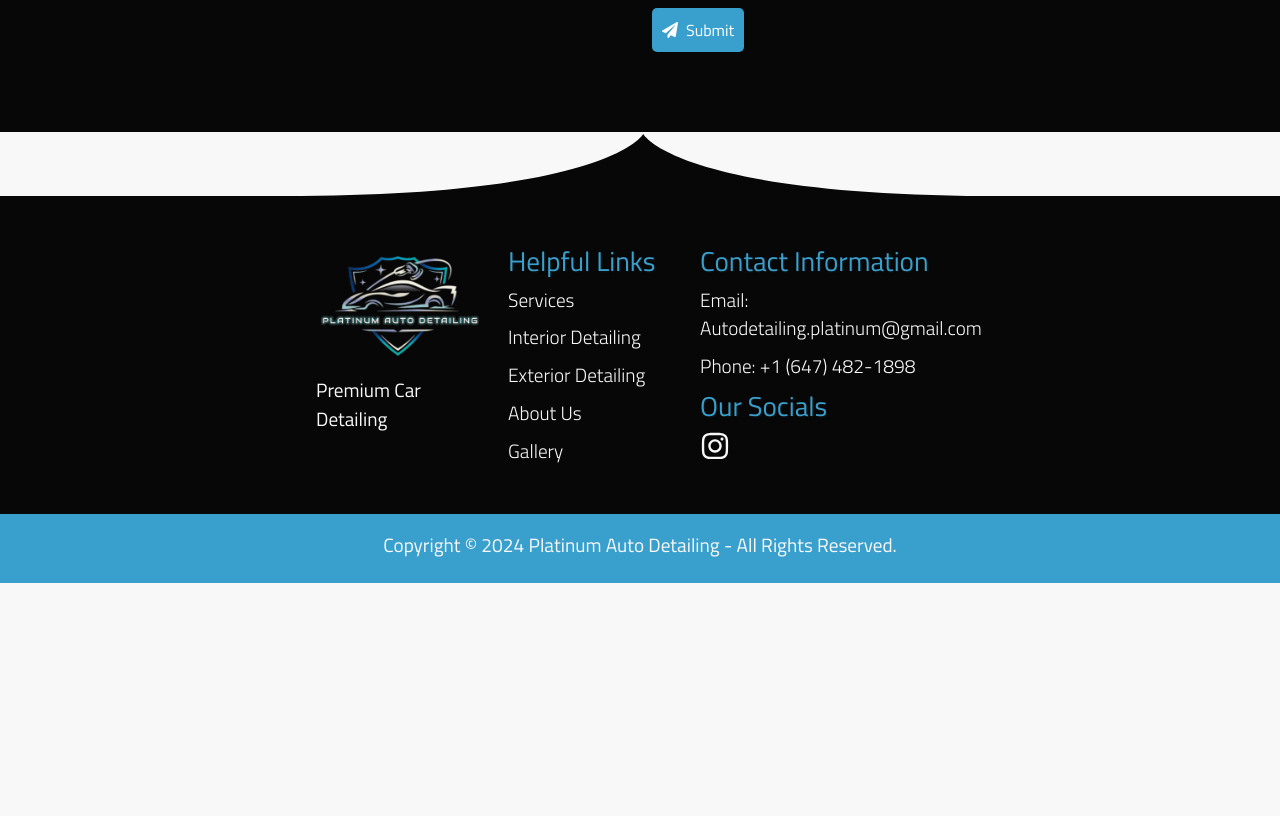
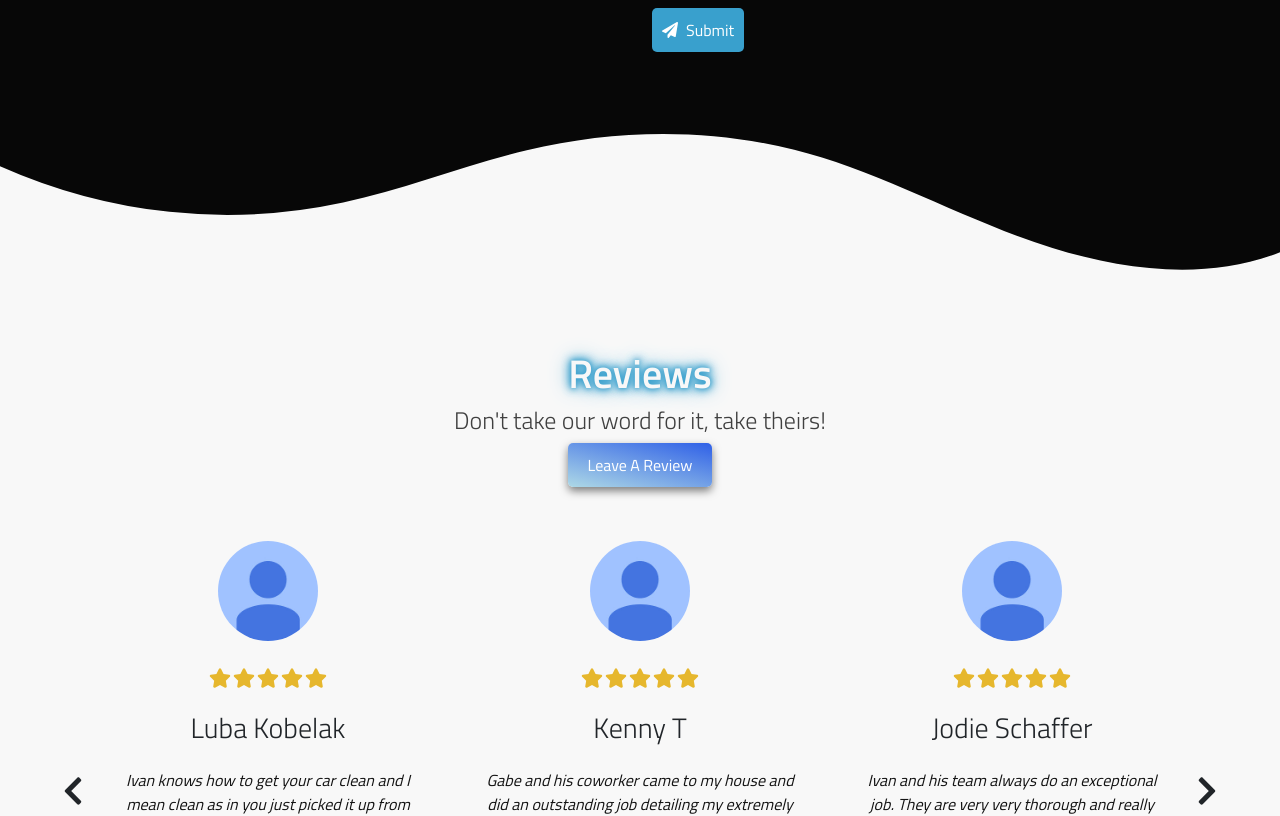
Before and after one commit to grantmacmillan/platinum-auto-detailing, a Next.js app: page /contact in a window 1280 px wide. Shown: the part 740-1556 px from the top of the page. Before the commit the page ends 1323 px from the top, so only its background shows below. Built offline with nearby package versions, Linux system fonts and the light colour scheme; no server answers.

Commit message:
small changes

```diff
--- a/app/components/CustomFooter.js
+++ b/app/components/CustomFooter.js
@@ -43,7 +43,7 @@
                             <h4>Contact Information</h4>
                             <p><Link className='contact-link' href="mailto:autodetailing.platinum@gmail.com" target='_blank'>Email: Autodetailing.platinum@gmail.com</Link></p>
                             <p><Link className='contact-link' href="tel:44544" target='_blank'>Phone: +1 (647) 482-1898</Link></p>
-                            <h4 className='footer-heading'>Our Socials</h4>
+                            <h4 className='footer-heading'>Follow Us</h4>
                             <div className="d-flex justify-content-start align-items-center mt-2">
                                 <a href="https://instagram.com/platinumamd" aria-label="Instagram" target="_blank" rel="noopener noreferrer">
                                     <FaInstagram size={30} className="icon-style-light" />
--- a/app/contact/contact.module.css
+++ b/app/contact/contact.module.css
@@ -4,4 +4,6 @@
 
 .contactContainer {
     padding-top: 150px;
+    background-color: var(--container-color-dark);
+
 }
--- a/app/contact/page.js
+++ b/app/contact/page.js
@@ -1,6 +1,7 @@
 
 import ContactForm from "../components/ContactForm";
 import styles from './contact.module.css';
+import Testimonials from '../components/Testimonials';
 
 const BASE_URL = process.env.NEXT_PUBLIC_BASE_URL;
 
@@ -11,11 +12,19 @@
 
 export default function Contact() {
     return (
-        <div className={styles.main}>
+        <div >
             <div className={styles.contactContainer}>
                 <ContactForm />
 
             </div>
+            <div className="custom-shape-divider-top-1721843337">
+                <svg data-name="Layer 1" xmlns="http://www.w3.org/2000/svg" viewBox="0 0 1200 120" preserveAspectRatio="none">
+                    <path d="M321.39,56.44c58-10.79,114.16-30.13,172-41.86,82.39-16.72,168.19-17.73,250.45-.39C823.78,31,906.67,72,985.66,92.83c70.05,18.48,146.53,26.09,214.34,3V0H0V27.35A600.21,600.21,0,0,0,321.39,56.44Z" className="shape-fill"></path>
+                </svg>
+            </div>
+            <section className="testimonials-section ">
+                <Testimonials></Testimonials>
+            </section>
         </div>
 
     );
```
